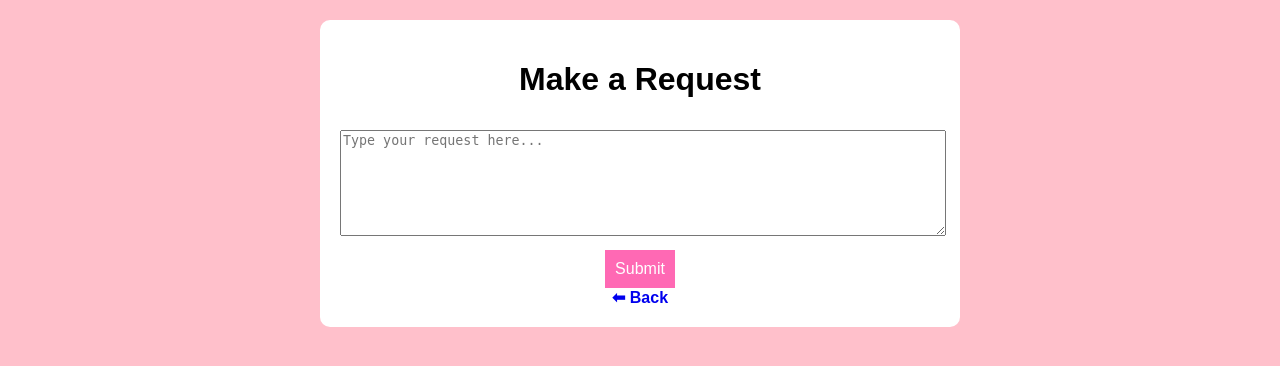
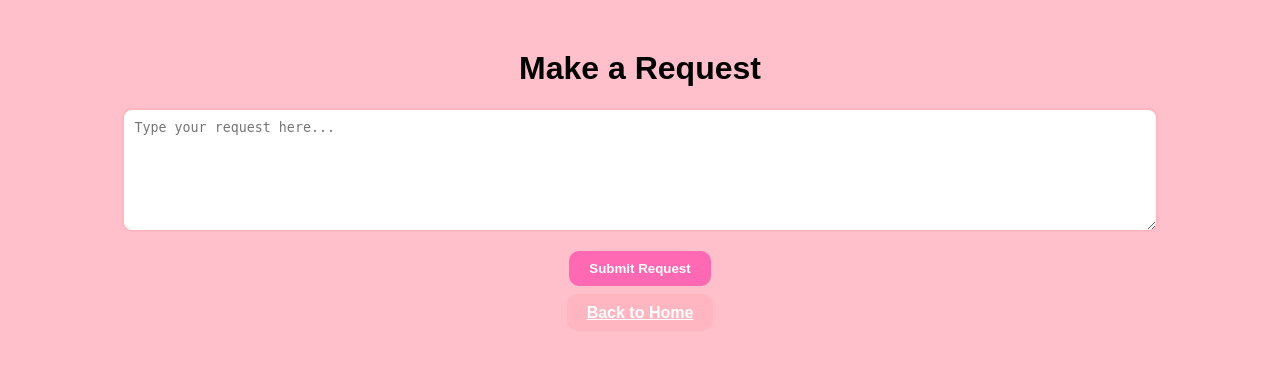
Before and after one commit to marisa-lamarra/open-when-app, a Flask app: page /request in a window 1280 px wide. Shown: the top 366 px of the page. Run offline with Flask 2, Linux system fonts and the light colour scheme.

Commit message:
Update request.html

```diff
--- a/templates/request.html
+++ b/templates/request.html
@@ -6,20 +6,22 @@
     <title>Make a Request</title>
     <style>
         body { background-color: #FFC0CB; text-align: center; font-family: Arial, sans-serif; }
-    .container { max-width: 600px; margin: 20px auto; background: white; padding: 20px; border-radius: 10px; }
-    textarea { width: 100%; height: 100px; margin-top: 10px; }
-    button { margin-top: 10px; padding: 10px; background: #ff69b4; border: none; color: white; font-size: 16px; cursor: pointer; }
+        .container { margin-top: 50px; }
+        textarea { width: 80%; height: 100px; padding: 10px; border-radius: 10px; border: 2px solid #FFB6C1; }
+        .submit-button { margin-top: 15px; padding: 10px 20px; background: #ff69b4; color: white; font-weight: bold; border: none; border-radius: 10px; cursor: pointer; }
+        .submit-button:hover { background: #ff1493; }
     </style>
 </head>
 <body>
     <div class="container">
         <h1>Make a Request</h1>
-    <form action="/submit_request" method="post">
-      <textarea name="request_text" placeholder="Type your request here..."></textarea>
+        <form method="POST">
+            <textarea name="user_request" placeholder="Type your request here..."></textarea>
             <br>
-      <button type="submit">Submit</button>
+            <button type="submit" class="submit-button">Submit Request</button>
         </form>
-    <a href="/" style="text-decoration: none; font-weight: bold;">⬅ Back</a>
+        <br>
+        <a href="/" class="submit-button" style="background:#ffb6c1;">Back to Home</a>
     </div>
 </body>
 </html>
```
Lines whose indentation alone changed are shown as unchanged.
